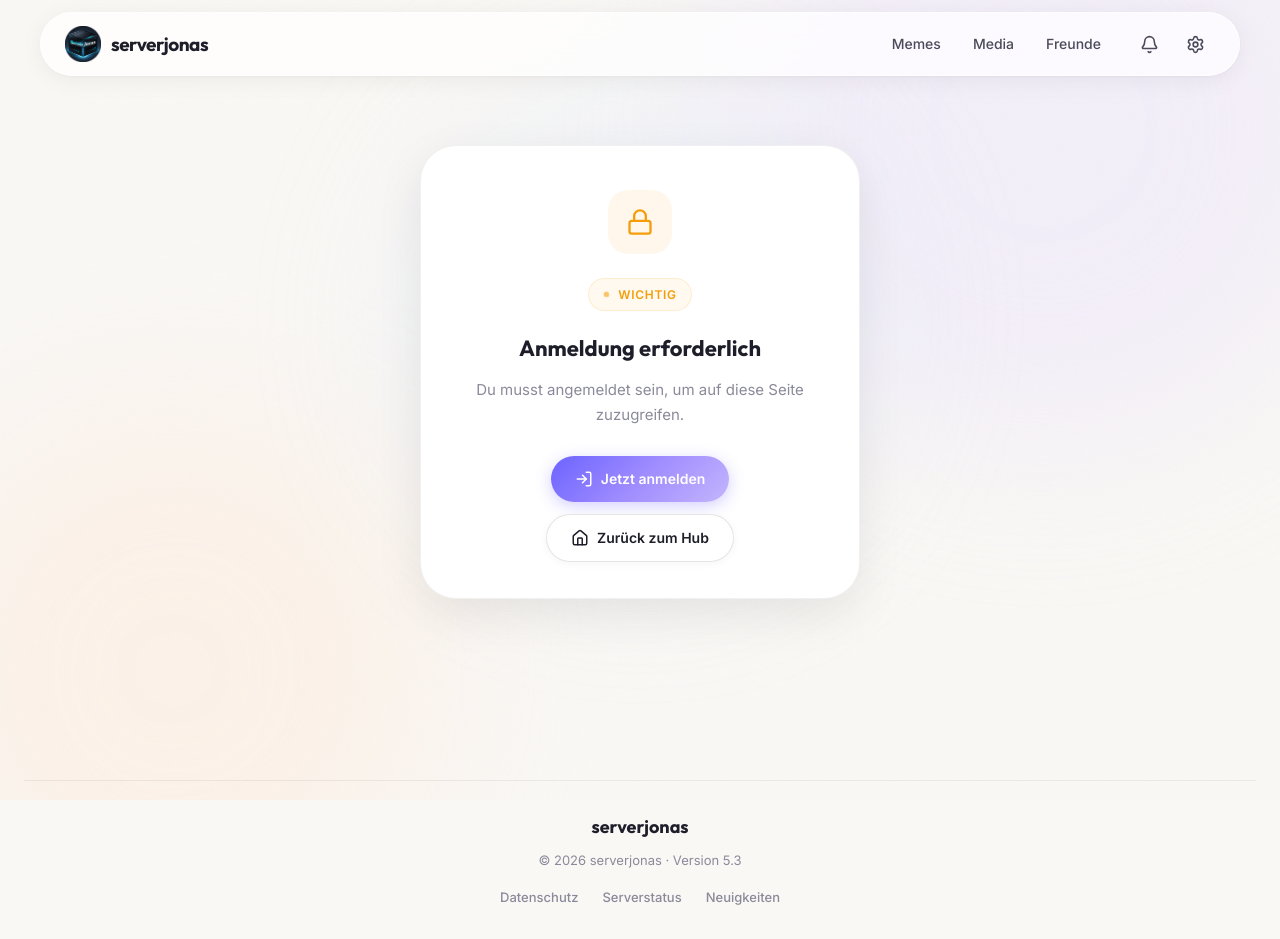
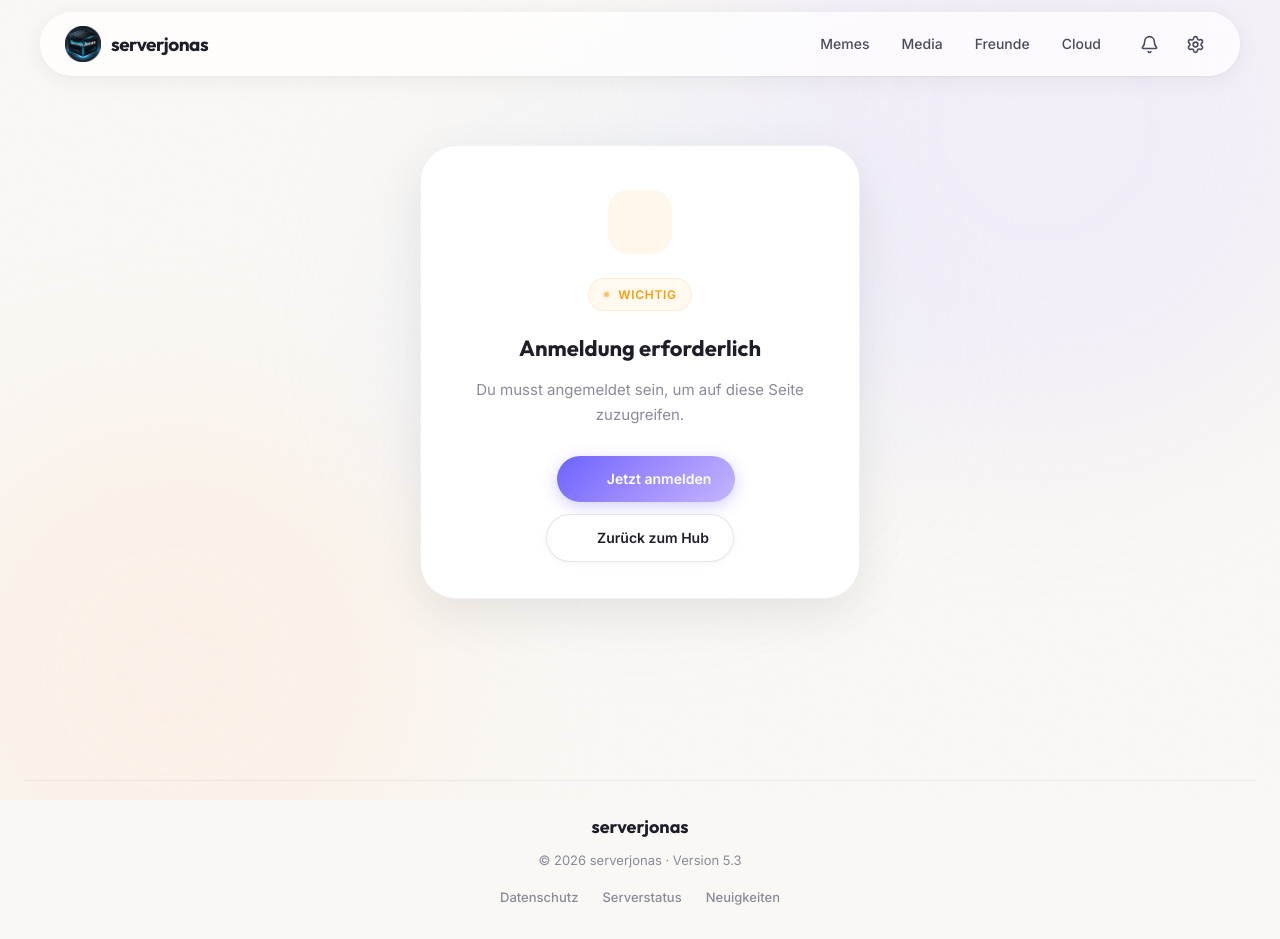
Before and after one commit to serverjonas/hub, a Flask app: page /films/film/1 in a window 1280 px wide. Run offline with Flask 3, Linux system fonts and the light colour scheme.

Commit message:
Add Cloud link to navigation in base.html

```diff
--- a/templates/base.html
+++ b/templates/base.html
@@ -516,6 +516,7 @@
                     {% if roles.admin %}
                         <a href="/admin">Admin</a>
                     {% endif %}
+                    <a href="/cloud">Cloud</a>
                 </div>
 
                 <a href="/news" class="icon-btn" title="Benachrichtigungen">
@@ -575,6 +576,8 @@
                     <i data-lucide="terminal" style="width: 20px;"></i> Admin
                 </a>
             {% endif %}
+            <a href="/cloud", class="modbile-nav-link">
+                <i data-lucide="cloud", style="width: 20px;"></i>i> Cloud
         </div>
 
         <div class="container">{% block content %}{% endblock %}</div>
```
